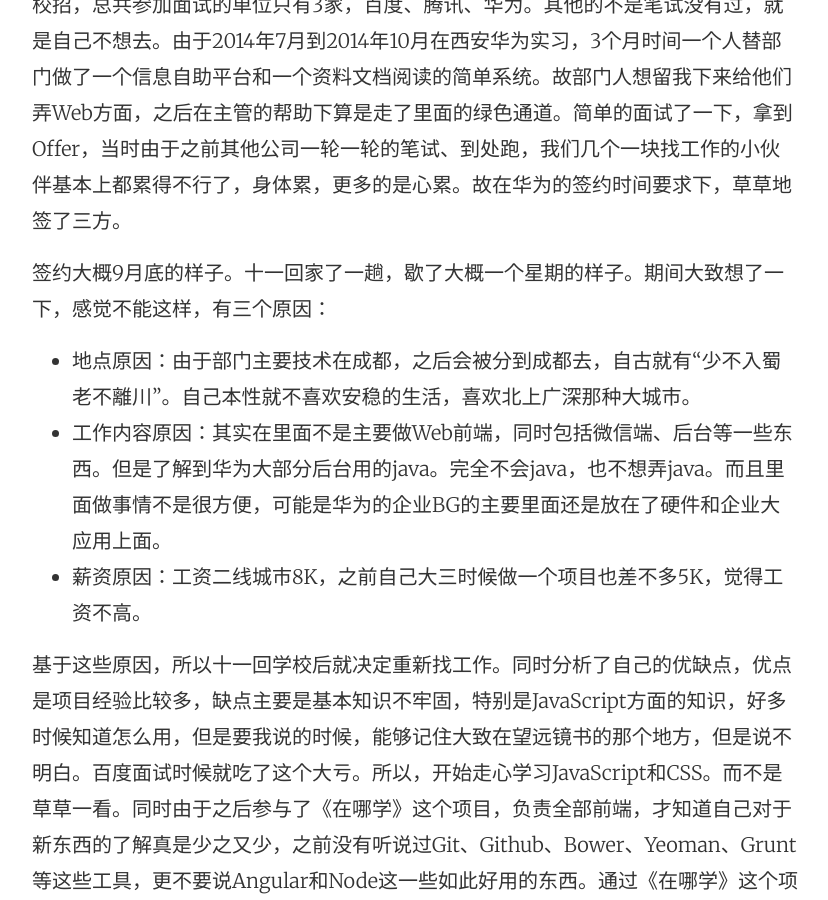
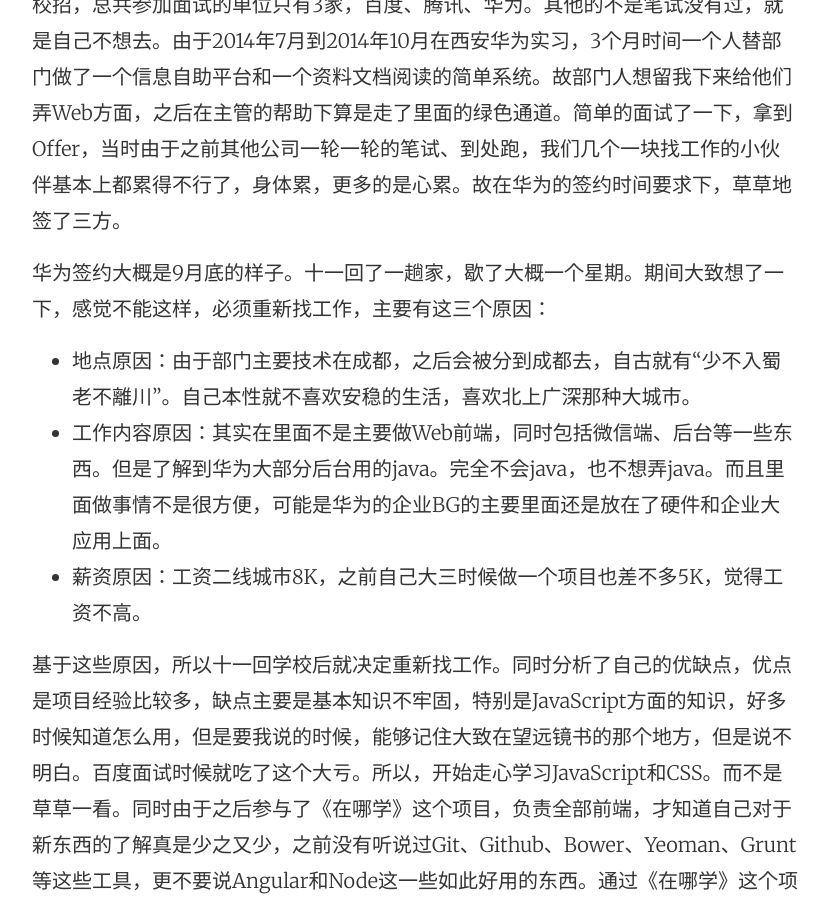
Before and after one commit to tw93/tw93.github.io, a Jekyll site: the page built from _posts/2015-05-18-About-My-College-And-Alibaba.md, in a window 1280 px wide and 900 px high, scrolled down 1128 px. Shown: the whole window, without its empty margins (224-1052 px from the left). Built offline with Jekyll 4.4.1, drawn with Linux system fonts in a browser that asks for light colours; comment, search, counter and statistics services are not loaded.

```diff
--- a/_posts/2015-05-18-About-My-College-And-Alibaba.md
+++ b/_posts/2015-05-18-About-My-College-And-Alibaba.md
@@ -18,7 +18,8 @@
 
 校招，总共参加面试的单位只有3家，百度、腾讯、华为。其他的不是笔试没有过，就是自己不想去。由于2014年7月到2014年10月在西安华为实习，3个月时间一个人替部门做了一个信息自助平台和一个资料文档阅读的简单系统。故部门人想留我下来给他们弄Web方面，之后在主管的帮助下算是走了里面的绿色通道。简单的面试了一下，拿到Offer，当时由于之前其他公司一轮一轮的笔试、到处跑，我们几个一块找工作的小伙伴基本上都累得不行了，身体累，更多的是心累。故在华为的签约时间要求下，草草地签了三方。
 
-签约大概9月底的样子。十一回家了一趟，歇了大概一个星期的样子。期间大致想了一下，感觉不能这样，有三个原因：
+华为签约大概是9月底的样子。十一回了一趟家，歇了大概一个星期。期间大致想了一下，感觉不能这样，必须重新找工作，主要有这三个原因：
+
  - 地点原因：由于部门主要技术在成都，之后会被分到成都去，自古就有“少不入蜀 老不離川”。自己本性就不喜欢安稳的生活，喜欢北上广深那种大城市。
  - 工作内容原因：其实在里面不是主要做Web前端，同时包括微信端、后台等一些东西。但是了解到华为大部分后台用的java。完全不会java，也不想弄java。而且里面做事情不是很方便，可能是华为的企业BG的主要里面还是放在了硬件和企业大应用上面。
  - 薪资原因：工资二线城市8K，之前自己大三时候做一个项目也差不多5K，觉得工资不高。
```
